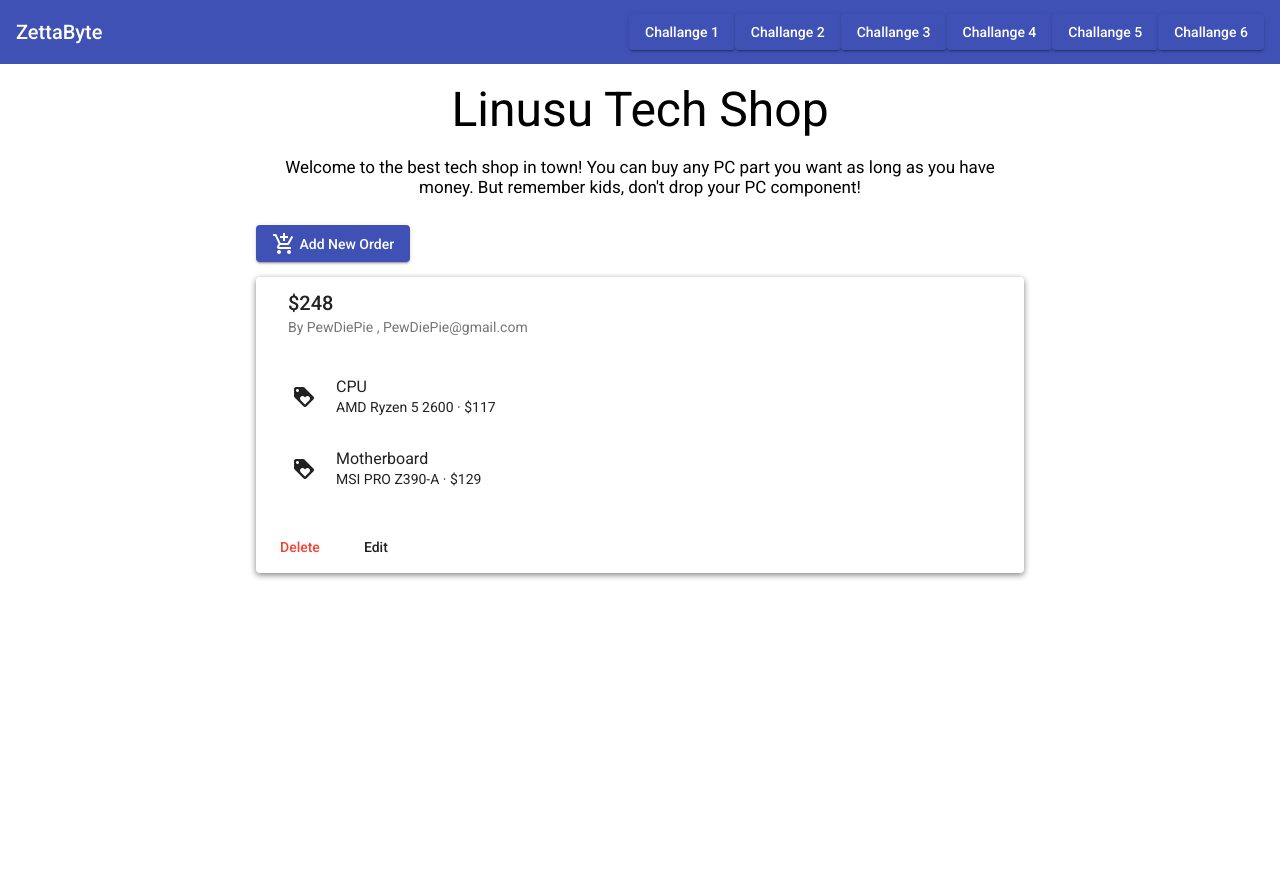
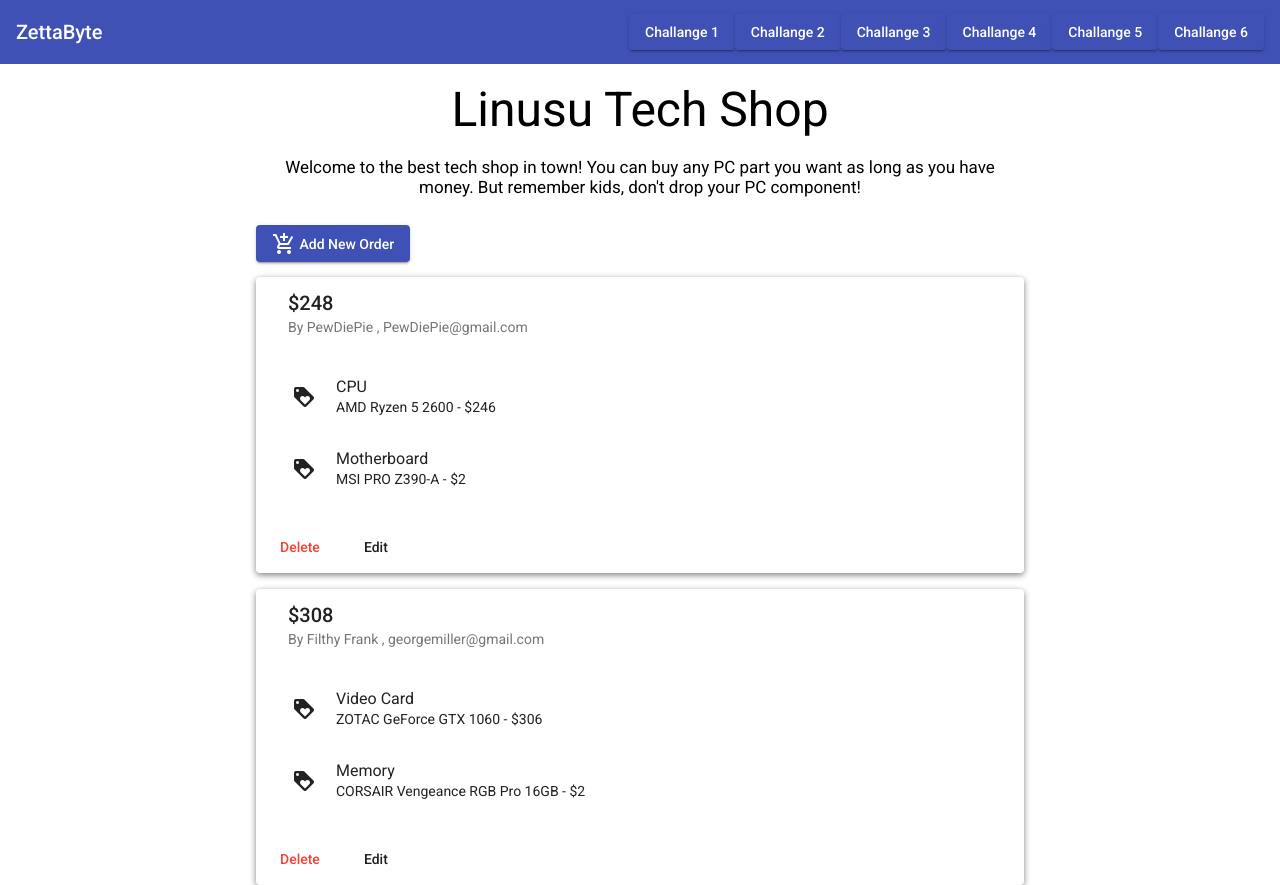
Before and after one commit to webkhushboo/TestProject, an Angular app: page / in a window 1280 px wide. Both pictures are taken after a click on the button "Challange 6". Before the commit the page ends 800 px from the top, so only its background shows below. Built offline with nearby package versions, Linux system fonts and the light colour scheme.

Commit message:
fixed some issues

```diff
--- a/src/app/add-new-order/add-new-order.component.html
+++ b/src/app/add-new-order/add-new-order.component.html
@@ -41,7 +41,7 @@
               </div>
               <div fxFlex="22%">
                 <mat-form-field class="full-width">
-                  <input matInput formControlName="price" required>
+                  <input matInput formControlName="price" type="number" required>
                   <span matPrefix>$&nbsp;</span>
                   <mat-error *ngIf="newOrderArr.controls[i].get('price').invalid">required this field</mat-error>
                 </mat-form-field>
--- a/src/app/challenge6/challenge6.component.ts
+++ b/src/app/challenge6/challenge6.component.ts
@@ -54,13 +54,29 @@ export class Challenge6Component implements OnInit {
         newOrderArr: [
           {
             price: 246,
-            item: 'AMD Ryzen 5 2600 · $117',
+            item: 'AMD Ryzen 5 2600',
             category: 'CPU',
           },
           {
             price: 2,
-            item: 'MSI PRO Z390-A · $129',
+            item: 'MSI PRO Z390-A',
             category: 'Motherboard',
+          },
+        ],
+      },
+      {
+        customerName: 'Filthy Frank',
+        email:'georgemiller@gmail.com',
+        newOrderArr: [
+          {
+            price: 306,
+            category: 'Video Card',
+            item: 'ZOTAC GeForce GTX 1060',
+          },
+          {
+            price: 2,
+            category: 'Memory',
+            item: 'CORSAIR Vengeance RGB Pro 16GB',
           },
         ],
       },
--- a/src/app/shop-card/shop-card.component.html
+++ b/src/app/shop-card/shop-card.component.html
@@ -7,10 +7,10 @@
     <div fxLayout="row">
       <div fxFlex="100%">
         <mat-list>
-          <mat-list-item *ngFor="let order of orders">
+          <mat-list-item *ngFor="let order of techShop.newOrderArr">
             <mat-icon mat-list-icon>loyalty</mat-icon>
-            <div mat-line>{{order.name}}</div>
-            <div mat-line> {{order.updated}} </div>
+            <div mat-line> {{order.category}}</div>
+            <div mat-line>{{order.item}}  - ${{order.price}}</div>
           </mat-list-item>
         </mat-list>
       </div>
--- a/src/app/shop-card/shop-card.component.ts
+++ b/src/app/shop-card/shop-card.component.ts
@@ -24,17 +24,6 @@ export class ShopCardComponent implements OnInit {
   @Output() deleteTechShop = new EventEmitter<IOrder>();
 
   totalPrice: number = 0;
-
-  orders: Section[] = [
-    {
-      name: 'CPU',
-      updated: 'AMD Ryzen 5 2600 · $117',
-    },
-    {
-      name: 'Motherboard',
-      updated: 'MSI PRO Z390-A · $129',
-    },
-  ];
 
   /**
    *  Life circle Method
```
